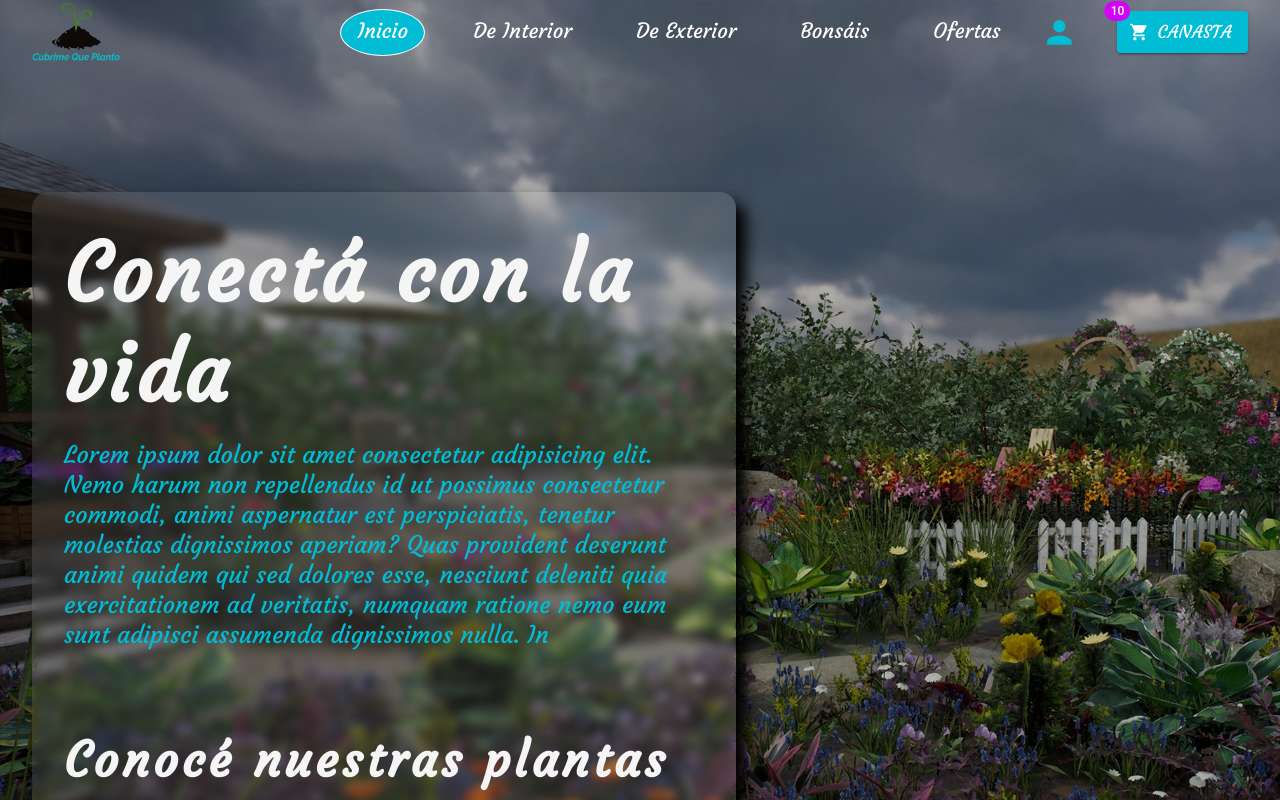
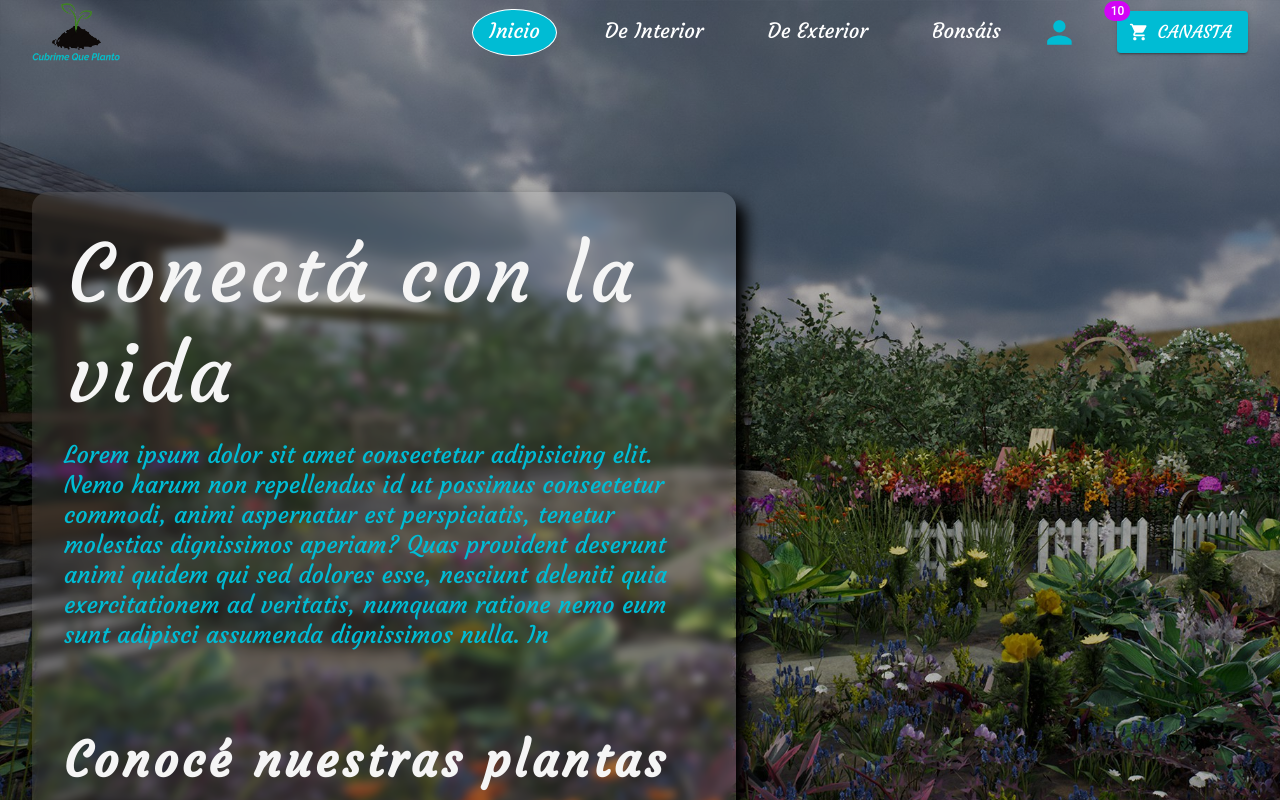
Before and after one commit to edu2105/coderhouse-cubrime-que-planto, a React (Create React App) app: page / in a window 1280 px wide. Shown: the top 800 px of the page. Built offline with nearby package versions, Linux system fonts and the light colour scheme.

Commit message:
Sections updated + Handling API Errors + 404 Routing

```diff
--- a/src/components/helpers/getProducts.js
+++ b/src/components/helpers/getProducts.js
@@ -1,8 +1,13 @@
 const getProducts = async (product="") => {
     const url = `https://enifi.stage.duettosystems.com/tools/products/${product}`;
     const response = await fetch(url);
+
+    if(!response.ok){
+        const { url, status, statusText } = response;
+        throw Error(`Error: ${status} ${statusText} when fetching ${url}`);
+    }
+
     const products = await response.json();
-
     return products;
 };
 
--- a/src/components/main/Home.js
+++ b/src/components/main/Home.js
@@ -6,7 +6,27 @@ const Home = () => {
     return(
         <div className="home-container">
             <section>
-                <h1>Conectá con la vida</h1>
+                <div className="home-title">
+                    <span>C</span>
+                    <span>o</span>
+                    <span>n</span>
+                    <span>e</span>
+                    <span>c</span>
+                    <span>t</span>
+                    <span>á</span>
+                    <span> </span>
+                    <span>c</span>
+                    <span>o</span>
+                    <span>n</span>
+                    <span> </span>
+                    <span>l</span>
+                    <span>a</span>
+                    <span> </span>
+                    <span>v</span>
+                    <span>i</span>
+                    <span>d</span>
+                    <span>a</span>
+                </div>
                 <article>
                     Lorem ipsum dolor sit amet consectetur adipisicing elit. Nemo harum non repellendus id ut possimus consectetur commodi, animi aspernatur est perspiciatis, tenetur molestias dignissimos aperiam? Quas provident deserunt animi quidem qui sed dolores esse, nesciunt deleniti quia exercitationem ad veritatis, numquam ratione nemo eum sunt adipisci assumenda dignissimos nulla. In
                 </article>
@@ -15,8 +35,8 @@ const Home = () => {
                 <h2>Conocé nuestras plantas</h2>
                 <p>Lorem ipsum dolor sit amet consectetur adipisicing elit. Ex, modi.</p>
                 <div className="home-buttons-container">
-                    <button className="button-int"><Link to="/categoria/interior">Interior</Link></button>
-                    <button className="button-ext"><Link to="/categoria/exterior">Exterior</Link></button>
+                    <Link to="/categoria/interior"><button className="button-int">Interior</button></Link>
+                    <Link to="/categoria/exterior"><button className="button-ext">Exterior</button></Link>
                 </div>
             </section>
         </div>
--- a/src/components/main/Item.js
+++ b/src/components/main/Item.js
@@ -4,8 +4,9 @@ import WaterIcon from '@mui/icons-material/Water';
 import HomeIcon from '@mui/icons-material/Home';
 import WbSunnyIcon from '@mui/icons-material/WbSunny';
 import { Skeleton } from "@mui/material";
+import { Link } from "react-router-dom";
 
-const Item = ({id, title, description, pictureUrl, pricing, caring, loading}) => {
+const Item = ({id, title, pictureUrl, pricing, caring, loading}) => {
     const waterIconsTotal = [1,2,3];
     const typeValues = {
         exterior: "ext",
@@ -14,6 +15,7 @@ const Item = ({id, title, description, pictureUrl, pricing, caring, loading}) =>
     const priceWithDiscount = pricing.netAmount - ((pricing.netAmount * pricing.discountPercentage) / 100);
 
     return(
+        <Link to={`/producto/${id}`}>
             <div className="item">
                 <div className="item-img-container">
                     {
@@ -79,17 +81,13 @@ const Item = ({id, title, description, pictureUrl, pricing, caring, loading}) =>
                         }
                     </div>
                 </div>
-            <div className="item-description-container">
                 <div className="item-description">
                     {
                         loading ? (<Skeleton variant="text" sx={{ bgcolor: 'grey.400', fontSize: "1rem", width: "5rem" }} animation="wave" />) : (<h3>{title}</h3>)
                     }
-                    {
-                        loading ? (<Skeleton variant="text" sx={{ bgcolor: 'grey.400', fontSize: "1rem", width: "5rem" }} animation="wave" />) : (<p>{description}</p>)
-                    }
                 </div>
             </div>
-        </div>
+        </Link>
     );
 };
 
--- a/src/components/main/ItemListContainer.js
+++ b/src/components/main/ItemListContainer.js
@@ -2,11 +2,12 @@ import React, {useState, useEffect} from "react";
 import '../../stylesheets/ItemListContainer.css'
 import ItemList from "./ItemList";
 import getProducts from "../helpers/getProducts";
-import { useParams } from "react-router-dom";
+import { Navigate, useParams } from "react-router-dom";
 
 const ItemListContainer = ({greeting}) => {
     const {initialProducts} = require('../../configuration');
     const [products, setProducts] = useState(initialProducts);
+    const [error, setError] = useState(false);
     const [loading, setLoading] = useState(true);
     const {categoryId} = useParams();
     const updateProducts = () => {
@@ -14,16 +15,20 @@ const ItemListContainer = ({greeting}) => {
             .then((products) => {
                 setProducts(products);
                 setLoading(false);
+            })
+            .catch((error) => {
+                console.log(error);
+                setError(true);
             });
     };
 
     useEffect(() => {
-        console.log("HOLA");
         updateProducts();
     }, [categoryId]);
 
     return(
         <div className="item-list-container">
+            { error && <Navigate to="/oops" replace={true}/> }
             <h1>{greeting}</h1>
             <ItemList products={products} loading={loading} />
         </div>
--- a/src/components/main/Main.js
+++ b/src/components/main/Main.js
@@ -5,6 +5,7 @@ import ItemListContainer from "./ItemListContainer";
 import { Routes, Route } from "react-router-dom";
 import Cart from "./Cart";
 import Home from "./Home";
+import PageNotFound from "./PageNotFound";
 
 const Main = () => {
     const greeting = "🌱Mirá, elegí y suma más vida a tu vida🪴";
@@ -16,6 +17,7 @@ const Main = () => {
                 <Route path="/categoria/:categoryId" element={<ItemListContainer greeting={greeting} />} />
                 <Route path="/producto/:productId" element={<ItemDetailContainer />}/>
                 <Route path="/canasta" element={<Cart />}/>
+                <Route path="*" element={<PageNotFound />}/>
             </Routes>
         </main>
     );
--- /dev/null
+++ b/src/components/main/PageNotFound.js
@@ -0,0 +1,30 @@
+import React from "react";
+import '../../stylesheets/PageNotFound.css'
+import plant from '../../images/plant404.png';
+
+const PageNotFound = () => {
+    return(
+        <div className="page-container">
+            <div className="page-error">
+                <span>4</span>
+                <span>0</span>
+                <span>4</span>
+            </div>
+            <div className="page-message-container">
+                <div className="page-message">
+                    <article>
+                        Parece que la página que estás buscando no existe
+                    </article>
+                </div>
+                <img src={plant} alt="404 logo" />
+                <div className="page-message">
+                    <article>
+                        Usa la barra de inicio para acceder a nuestro contenido disponible
+                    </article>
+                </div>
+            </div>
+        </div>
+    );
+};
+
+export default PageNotFound;
--- a/src/configuration.js
+++ b/src/configuration.js
@@ -21,13 +21,7 @@ const navOptions = [
         title: "Bonsáis",
         id: 3,
         isDropDown: false,
-        route: "/categoria/bonsais"
-    },
-    {
-        title: "Ofertas",
-        id: 4,
-        isDropDown: false,
-        route: "/categoria/ofertas"
+        route: "/categoria/bonsai"
     }
 ];
 
--- a/src/stylesheets/Home.css
+++ b/src/stylesheets/Home.css
@@ -9,11 +9,17 @@
     backdrop-filter: blur(5px); }
     .home-container section:nth-child(2){
         margin-top: 5rem; }
-    .home-container h1{
-        color: whitesmoke;
-        font-size: 5rem;
-        letter-spacing: 4px;
+    .home-container .home-title{
         margin-bottom: 1rem; }
+        .home-container .home-title span{
+            color: whitesmoke;
+            font-size: 5rem;
+            margin-left: 4px;
+            cursor: default; }
+        .home-container .home-title span:hover{
+            position: relative;
+            color: var(--header-color-background);
+            top: -10px; }
     .home-container h2{
         color: whitesmoke;
         font-size: 3rem;
--- a/src/stylesheets/Main.css
+++ b/src/stylesheets/Main.css
@@ -4,6 +4,4 @@
     min-height: 100vh;
     width: 100%;
     background: linear-gradient(to bottom, rgba(0, 0, 0, .25), rgba(0, 0, 0, 0.25)), url("../images/garden7.jpg");
-    background-size: cover;
-    display: flex;
-    align-items: center; }
+    background-size: cover; }
--- /dev/null
+++ b/src/stylesheets/PageNotFound.css
@@ -0,0 +1,42 @@
+.page-container{
+    display: flex;
+    flex-direction: column;
+    align-items: center; }
+    .page-container span{
+        font-size: 6rem;
+        letter-spacing: 5px;
+        cursor: default; }
+        .page-container span:nth-child(1){
+            color: green; }
+        .page-container span:nth-child(2){
+            color: rgb(72, 155, 72); }
+        .page-container span:nth-child(3){
+            color: green; }
+        .page-container span:hover{
+            position: relative;
+            top: -10px; }
+    .page-container .page-message-container{
+        display: flex;
+        justify-content: center;
+        align-items: center;
+        margin-top: 3rem; }
+        .page-container .page-message-container img{
+            animation: siding 3s ease infinite; }
+        .page-container .page-message-container .page-message{
+            min-height: 50%;
+            max-width: 30%;
+            padding: 2rem;
+            background: green;
+            border-radius: 50%;
+            box-shadow: 10px 10px 15px rgba(0, 0, 0, 1); }
+        .page-container .page-message-container article{
+            color: white;
+            font-size: 2rem; }
+        .page-container .page-message-container article:last-child{
+            margin-left: 1rem; }
+
+@keyframes siding{
+    0% {transform: rotate(-45deg); }
+    50% {transform: rotate(45deg); }
+    100% {transform: rotate(-45deg); }
+}
```
Also changed, not shown: src/stylesheets/Item.css (+9 -16 lines), src/images/plant404.png (added). Lines whose indentation alone changed are shown as unchanged.
